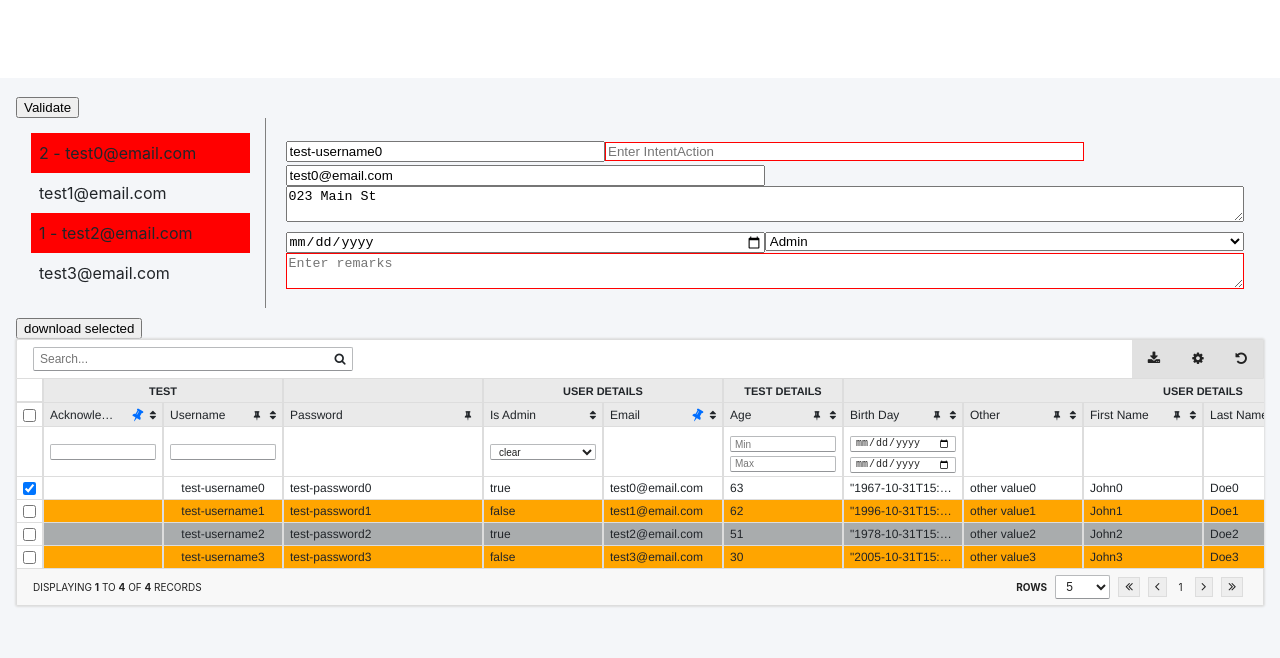
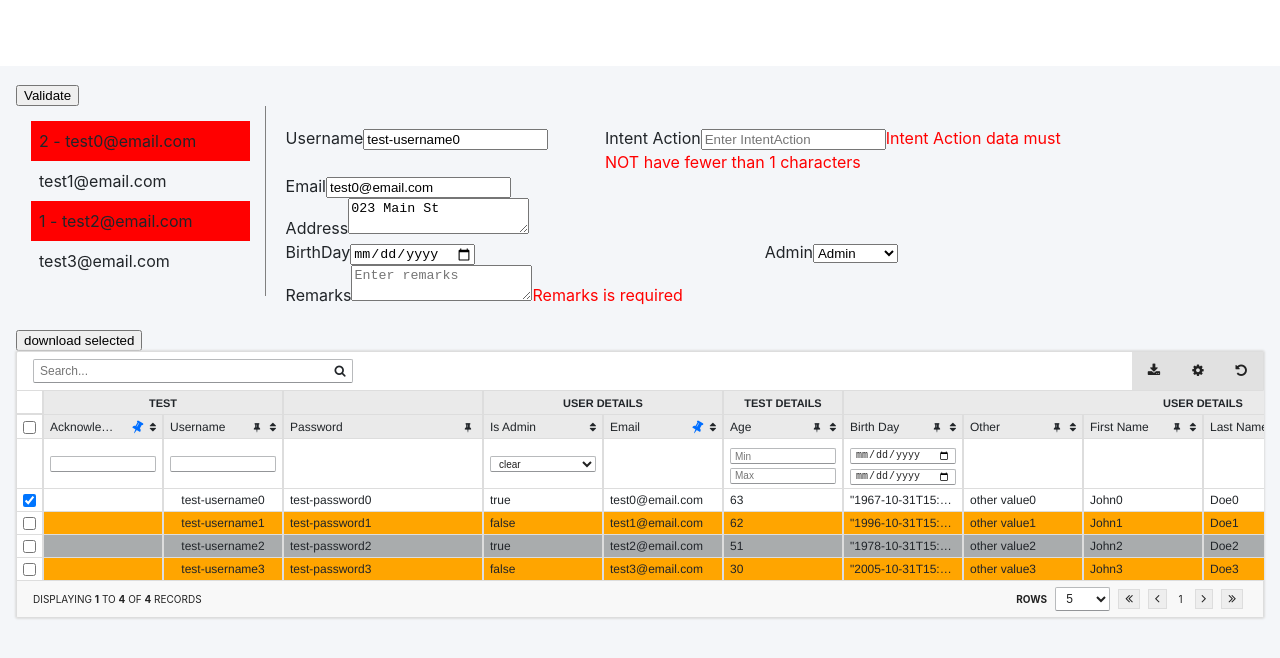
Before and after one commit to kingaguirre/react-data-table, a React (Vite) app: page / in a window 1280 px wide. Both pictures are taken after a click on the button "Validate". Shown: the top 658 px of the page. Built offline with nearby package versions, Linux system fonts and the light colour scheme.

Commit message:
feat: update code

```diff
--- a/src/MenuForm/index.tsx
+++ b/src/MenuForm/index.tsx
@@ -121,6 +121,7 @@ export const MenuForm = React.forwardRef((props: FormProps, ref: React.Ref<any>)
 
   const [selectedItemIndex, setSelectedItemIndex] = useState<number>(props.selectedMenu || 0);
   const [invalidCounts, setInvalidCounts] = useState<number[]>(new Array(data.length).fill(0));
+  const [touchedFields, setTouchedFields] = useState<boolean[]>(new Array(formSettings.fields.length).fill(false));
 
   const validateForm = () => {
     const newInvalidCounts: number[] = new Array(data.length).fill(0);
@@ -149,6 +150,8 @@ export const MenuForm = React.forwardRef((props: FormProps, ref: React.Ref<any>)
     });
 
     setInvalidCounts(newInvalidCounts);
+    // Mark all fields as touched
+    setTouchedFields(new Array(formSettings.fields.length).fill(true));
     return !newInvalidCounts.some(count => count > 0);
   };
 
@@ -157,7 +160,7 @@ export const MenuForm = React.forwardRef((props: FormProps, ref: React.Ref<any>)
     validate: validateForm
   }));
 
-  const validateField = (field: FieldType, value: any, index: number) => {
+  const validateField = (field: FieldType, value: any) => {
     // Existing schema validation
     const schema = field.schema ? field.schema : undefined;
     const schemaValid = !(schema && !ajv.validate(schema, value));
@@ -177,7 +180,7 @@ export const MenuForm = React.forwardRef((props: FormProps, ref: React.Ref<any>)
   const validateAllFieldsForDatum = (datum: any): number => {
     return formSettings.fields.reduce((acc, field) => {
       const value = getDeepValue(datum, field.column);
-      if (!validateField(field, value, selectedItemIndex)) {
+      if (!validateField(field, value)) {
         acc++;
       }
       return acc;
@@ -191,7 +194,7 @@ export const MenuForm = React.forwardRef((props: FormProps, ref: React.Ref<any>)
     newData[selectedItemIndex] = setDeepValue(dataToUpdate, field.column, newValue);
     setData(newData);
 
-    const isCurrentFieldValid = validateField(field, newValue, selectedItemIndex);
+    const isCurrentFieldValid = validateField(field, newValue);
 
     // Update the invalid counts for the current data item being edited
     setInvalidCounts(currentCounts => {
@@ -203,11 +206,42 @@ export const MenuForm = React.forwardRef((props: FormProps, ref: React.Ref<any>)
     if (isCurrentFieldValid) {
       onChange?.(newData);
     }
+
+    // Mark the field as touched
+    setTouchedFields(prev => {
+      const newTouchedFields = [...prev];
+      newTouchedFields[fieldIndex] = true;
+      return newTouchedFields;
+    });
+  };
+
+  const getValidationError = (field: FieldType, value: any): string | null => {
+    // Required validation
+    const isRequired = field.required !== undefined
+      ? (typeof field.required === 'function'
+          ? field.required(data[selectedItemIndex])
+          : field.required)
+      : false;
+
+    const isValueEmpty = value === undefined || value === '';
+
+    if (isRequired && isValueEmpty) {
+      return `${field.label} is required`;
+    }
+
+    // Schema validation
+    const schema = field.schema ? field.schema : undefined;
+    if (schema && !ajv.validate(schema, value)) {
+      return `${field.label} ${ajv.errorsText(ajv.errors)}`;
+    }
+
+    return null;
   };
 
   const renderInputField = (field: FieldType, index: number) => {
     const fieldValue = getDeepValue(data[selectedItemIndex], field.column);
-    const isInvalid = invalidCounts[selectedItemIndex] > 0 && !validateField(field, fieldValue, selectedItemIndex);
+    const errorText = touchedFields[index] ? getValidationError(field, fieldValue) : null;
+    const isInvalid = invalidCounts[selectedItemIndex] > 0 && !validateField(field, fieldValue);
 
     const isDisabled = field.disabled !== undefined
     ? (typeof field.disabled === 'function'
@@ -224,6 +258,8 @@ export const MenuForm = React.forwardRef((props: FormProps, ref: React.Ref<any>)
     switch (field.type) {
       case 'textarea':
         return (
+          <div>
+          <span>{field.label}</span>
           <textarea
           ref={inputRefs.current[index]}
           placeholder={field.placeholder}
@@ -233,9 +269,13 @@ export const MenuForm = React.forwardRef((props: FormProps, ref: React.Ref<any>)
           disabled={isDisabled}
           required={isRequired}
           />
+          {errorText && <span style={{color: "red"}}>{errorText}</span>}
+          </div>
         );
       case 'date':
         return (
+          <div>
+          <span>{field.label}</span>
           <input
             type="date"
             ref={inputRefs.current[index]}
@@ -245,9 +285,13 @@ export const MenuForm = React.forwardRef((props: FormProps, ref: React.Ref<any>)
             className={isInvalid ? 'invalid' : ""}
             disabled={isDisabled}
           />
+          {errorText && <span style={{color: "red"}}>{errorText}</span>}
+        </div>
         );
       case 'select':
         return (
+          <div>
+          <span>{field.label}</span>
           <select ref={inputRefs.current[index]} value={fieldValue || ''} onChange={(e) => handleChange(e, field, index)}>
             {field.options?.map((option, idx) => (
               <option key={idx} value={option.value}>
@@ -255,9 +299,14 @@ export const MenuForm = React.forwardRef((props: FormProps, ref: React.Ref<any>)
               </option>
             ))}
           </select>
+          {errorText && <span style={{color: "red"}}>{errorText}</span>}
+          </div>
         );
       default:
-        return <input
+        return (
+          <div>
+          <span>{field.label}</span>
+        <input
           type="text"
           ref={inputRefs.current[index]}
           placeholder={field.placeholder}
@@ -267,6 +316,8 @@ export const MenuForm = React.forwardRef((props: FormProps, ref: React.Ref<any>)
           disabled={isDisabled}
           required={isRequired}
         />
+        {errorText && <span style={{color: "red"}}>{errorText}</span>}
+        </div>)
     }
   };
 
```
Lines whose indentation alone changed are shown as unchanged.
